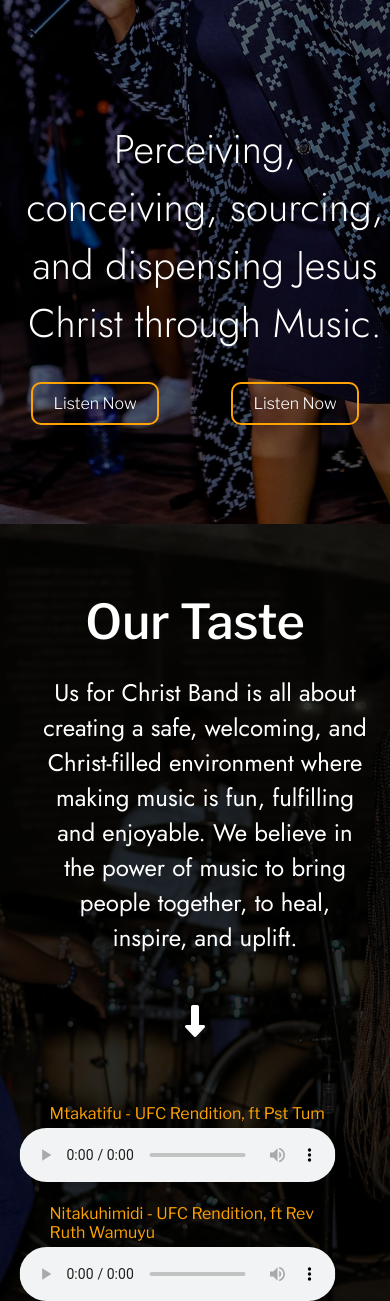
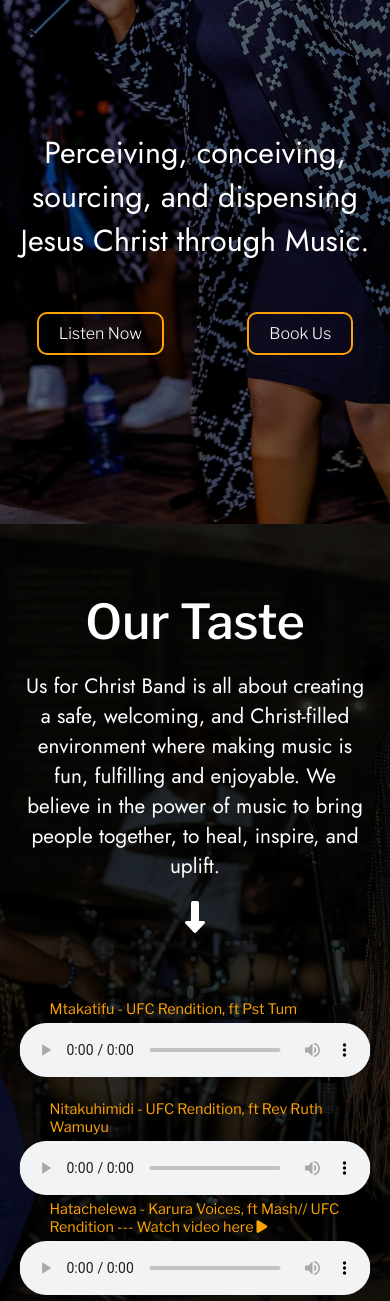
Before and after one commit to Dal-dev1/us-for-christ, a plain HTML site: page index.html in a window 390 px wide. Shown: the part 320-1621 px from the top of the page. Drawn offline with nearby package versions, Linux system fonts and the light colour scheme.

Commit message:
fixed phone

```diff
--- a/index.html
+++ b/index.html
@@ -106,7 +106,7 @@
             <a href="music.html">Listen Now</a>
           </button>
           <button>
-            <a href="music.html">Listen Now</a>
+            <a href="contact-us.html">Book Us</a>
           </button>
         </div>
       </div>
--- a/styles.css
+++ b/styles.css
@@ -167,7 +167,7 @@
     right: -100%;
     width: 60%;
     height: 700px;
-    background-color: rgba(146, 146, 146, 0.507);
+    background-color: rgba(31, 31, 73, 0.507);
     backdrop-filter: blur(10px);
     z-index: 1;
   }
@@ -203,8 +203,9 @@
   .landing-page-content p {
     color: #fff;
     font-family: "Jost", sans-serif;
-    font-size: 2.5rem;
-    font-weight: 300;
+    font-size: 1.9rem;
+    font-weight: 400;
+    margin: 50px 20px;
   }
   .landing-page-content .landing-buttons button {
     padding: 10px 20px;
@@ -323,20 +324,41 @@
   .our-taste-content {
     width: 350px;
   }
+  .our-taste-content h2 {
+    margin-bottom: 20px;
+  }
+  .our-taste-content p {
+    font-size: 1.3rem;
+    font-weight: 400;
+
+    margin: 0px;
+  }
   .sample-audios {
     width: 90%;
+
     position: absolute;
-    top: 70%;
+    top: 60%;
     left: 50%;
     transform: translate(-50%, -50%);
     display: flex;
     flex-direction: column;
   }
   .sample-audios .song-title {
-    width: 90%;
+    width: 100%;
+  }
+  .sample-audios .song-title h3 {
+    color: #ffa304;
+    font-family: "Libre Franklin", sans-serif;
+    font-size: 0.9rem;
+    font-weight: 400;
+    margin-bottom: 0%;
+    margin-left: 30px;
   }
   .sample-audios .song-title audio {
     width: 100%;
+  }
+  .more-content a {
+    font-size: 1rem;
   }
 }
 
```
